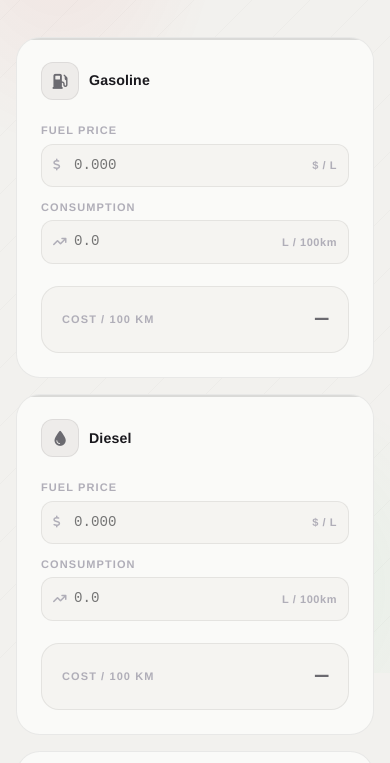
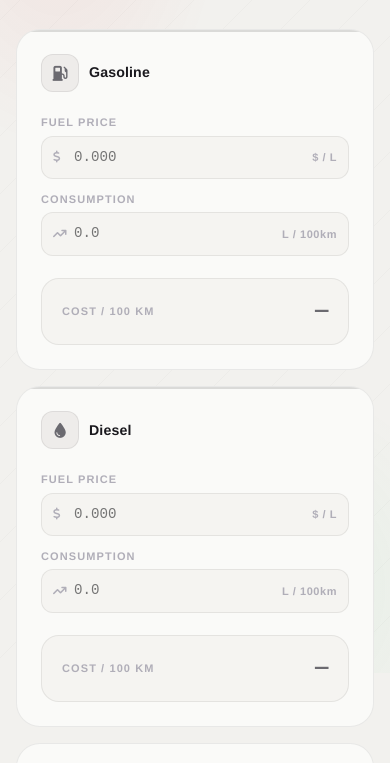
Before and after one commit to leos74/fuel, a plain HTML site: page index.html in a window 390 px wide. Shown: the part 171-934 px from the top of the page. Drawn offline with Linux system fonts and the light colour scheme; a web font is replaced by a local one.

Commit message:
Refine main padding and media query styles
Adjusted padding values for main content and updated media query styles.

```diff
--- a/index.html
+++ b/index.html
@@ -69,7 +69,7 @@ header{
   transition:all 180ms var(--ease-out);
 }
 .theme-toggle:hover{color:var(--text);background:var(--surface-3)}
-main{max-width:900px;margin:0 auto;padding:32px 16px 48px}
+main{max-width:900px;margin:0 auto;padding:24px 16px 32px}\n@media(min-width:1024px){main{max-width:760px;padding:16px 24px 20px} .hero{margin-bottom:24px} .cards-wrap{gap:12px;margin-bottom:12px} .card{padding:18px} .bar-container{padding:18px} footer{padding:0 16px 18px}}
 .hero{
   text-align:center;margin-bottom:40px;
   opacity:0;animation:fadeSlideDown 0.6s var(--ease-out) 0.2s forwards;
```
